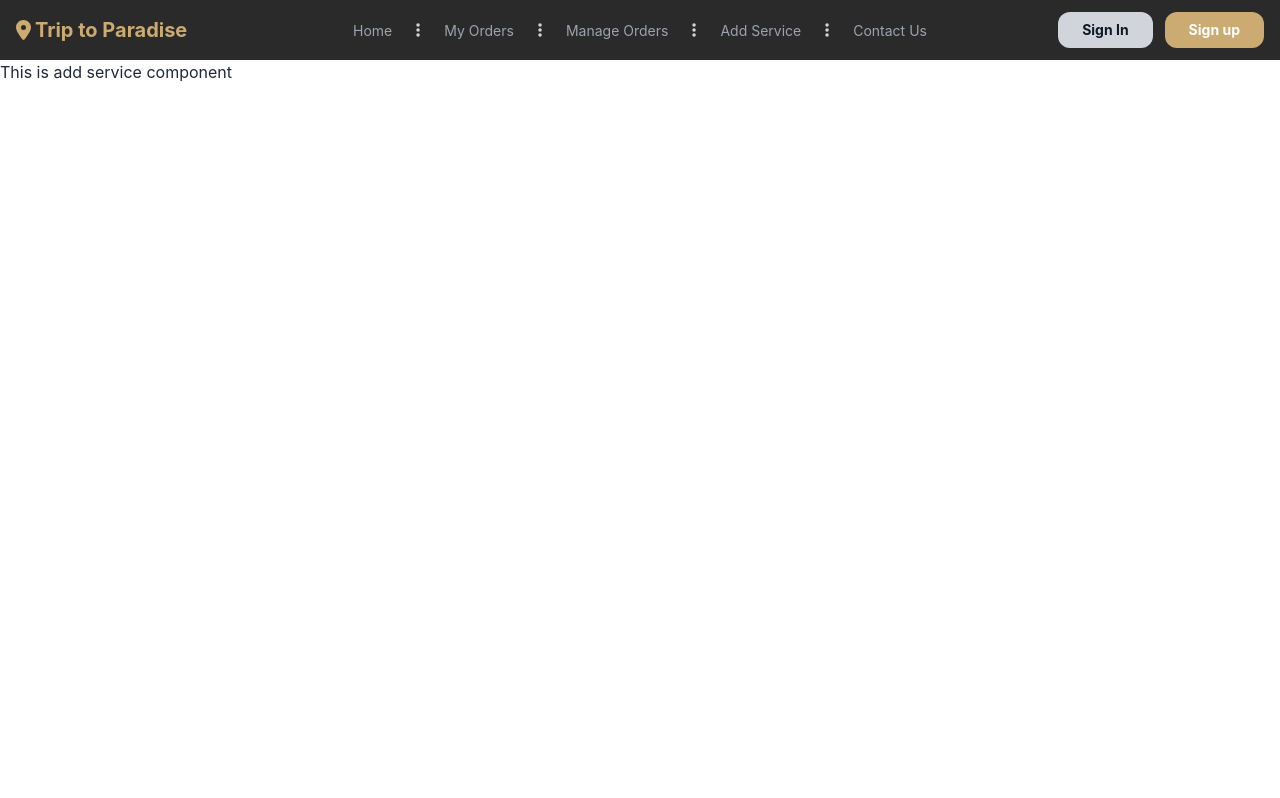
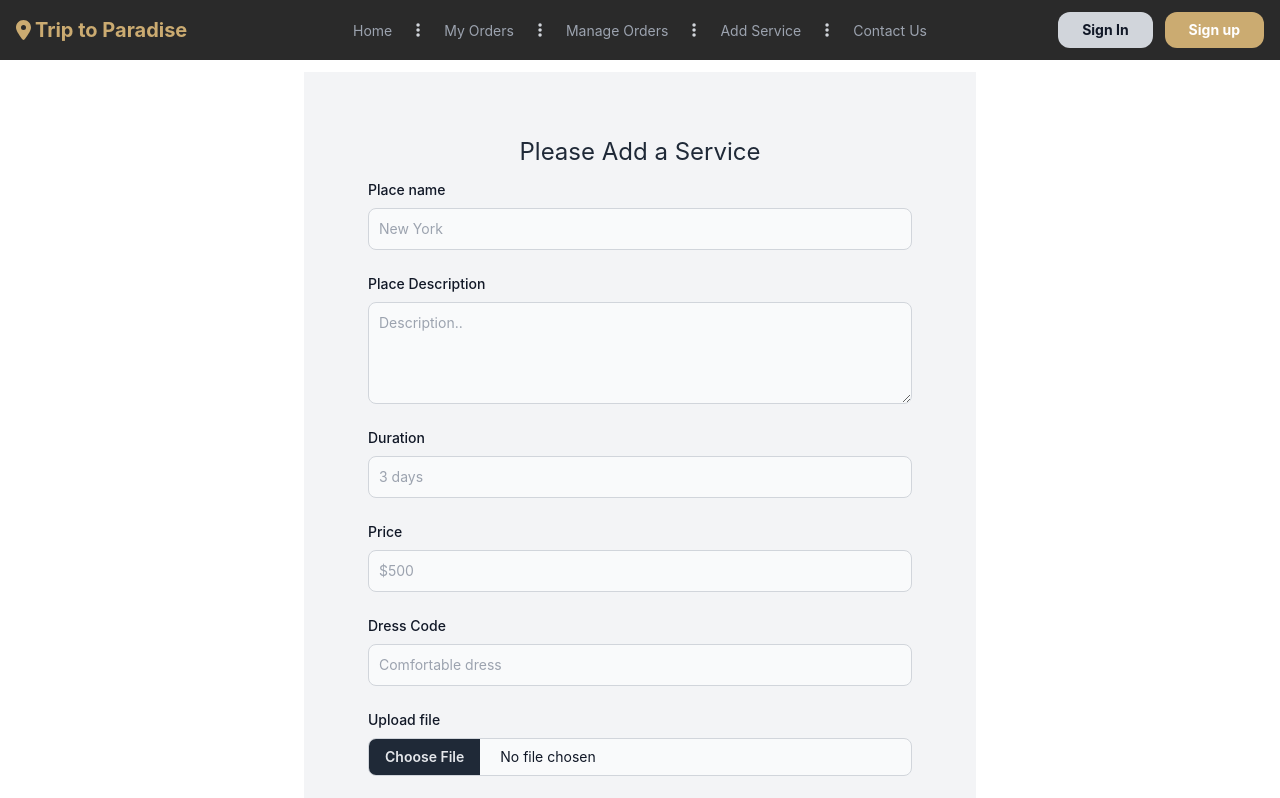
Before and after one commit to DebabrataSaha-570/trip-to-paradise-client, a React (Create React App) app: page /addService in a window 1280 px wide. Shown: the top 798 px of the page. Built offline with nearby package versions, Linux system fonts and the light colour scheme.

Commit message:
add service UI added

```diff
--- a/src/Pages/AddService/AddService.js
+++ b/src/Pages/AddService/AddService.js
@@ -1,12 +1,130 @@
 import React from "react";
+import Footer from "../Shared/Footer/Footer";
 import Navigation from "../Shared/Navigation/Navigation";
 
 const AddService = () => {
   return (
-    <div>
+    <>
       <Navigation></Navigation>
-      <h3>This is add service component</h3>
-    </div>
+
+      <div className="max-w-2xl mx-auto bg-white   my-3">
+        <div className="bg-[#F3F4F6] p-16">
+          <h3 className="text-center text-2xl mb-3">Please Add a Service</h3>
+          <form>
+            <div className="grid gap-6 mb-6 lg:grid-cols-1">
+              {/* place name input */}
+              <div>
+                <label
+                  for="place_name"
+                  className="block mb-2 text-sm font-medium text-gray-900 dark:text-gray-300"
+                >
+                  Place name
+                </label>
+                <input
+                  type="text"
+                  id="place_name"
+                  className="bg-gray-50 border border-gray-300 text-gray-900 text-sm rounded-lg focus:ring-blue-500 focus:border-blue-500 block w-full p-2.5 dark:bg-gray-700 dark:border-gray-600 dark:placeholder-gray-400 dark:text-white dark:focus:ring-blue-500 dark:focus:border-blue-500"
+                  placeholder="New York"
+                  required
+                />
+              </div>
+
+              {/* place description text area */}
+              <div>
+                <label
+                  for="place_description"
+                  className="block mb-2 text-sm font-medium text-gray-900 dark:text-gray-300"
+                >
+                  Place Description
+                </label>
+                <textarea
+                  id="place_description"
+                  rows="4"
+                  className="bg-gray-50 border border-gray-300 text-gray-900 text-sm rounded-lg focus:ring-blue-500 focus:border-blue-500 block w-full p-2.5 dark:bg-gray-700 dark:border-gray-600 dark:placeholder-gray-400 dark:text-white dark:focus:ring-blue-500 dark:focus:border-blue-500"
+                  placeholder="Description.."
+                  required
+                ></textarea>
+              </div>
+
+              {/* duration text-input */}
+              <div>
+                <label
+                  for="duration"
+                  className="block mb-2 text-sm font-medium text-gray-900 dark:text-gray-300"
+                >
+                  Duration
+                </label>
+                <input
+                  type="number"
+                  id="duration"
+                  className="bg-gray-50 border border-gray-300 text-gray-900 text-sm rounded-lg focus:ring-blue-500 focus:border-blue-500 block w-full p-2.5 dark:bg-gray-700 dark:border-gray-600 dark:placeholder-gray-400 dark:text-white dark:focus:ring-blue-500 dark:focus:border-blue-500"
+                  placeholder="3 days"
+                  required
+                />
+              </div>
+
+              {/* price text-input */}
+              <div>
+                <label
+                  for="price"
+                  className="block mb-2 text-sm font-medium text-gray-900 dark:text-gray-300"
+                >
+                  Price
+                </label>
+                <input
+                  type="number"
+                  id="price"
+                  className="bg-gray-50 border border-gray-300 text-gray-900 text-sm rounded-lg focus:ring-blue-500 focus:border-blue-500 block w-full p-2.5 dark:bg-gray-700 dark:border-gray-600 dark:placeholder-gray-400 dark:text-white dark:focus:ring-blue-500 dark:focus:border-blue-500"
+                  placeholder="$500"
+                  required
+                />
+              </div>
+
+              {/* dress code input  */}
+              <div>
+                <label
+                  for="dress_code"
+                  className="block mb-2 text-sm font-medium text-gray-900 dark:text-gray-300"
+                >
+                  Dress Code
+                </label>
+                <input
+                  type="text"
+                  id="dress_code"
+                  className="bg-gray-50 border border-gray-300 text-gray-900 text-sm rounded-lg focus:ring-blue-500 focus:border-blue-500 block w-full p-2.5 dark:bg-gray-700 dark:border-gray-600 dark:placeholder-gray-400 dark:text-white dark:focus:ring-blue-500 dark:focus:border-blue-500"
+                  placeholder="Comfortable dress"
+                  required
+                />
+              </div>
+
+              {/* img upload url */}
+              <div>
+                <label
+                  class="block mb-2 text-sm font-medium text-gray-900 dark:text-gray-300"
+                  for="file_input"
+                >
+                  Upload file
+                </label>
+                <input
+                  id="file_input"
+                  type="file"
+                  className="block w-full text-sm text-gray-900 border border-gray-300 rounded-lg cursor-pointer bg-gray-50 dark:text-gray-400 focus:outline-none dark:bg-gray-700 dark:border-gray-600 dark:placeholder-gray-400 file:bg-[#1F2937] file:text-sm file:font-semibold file:text-gray-200 file:px-4 file:py-2 file:mr-5 file:cursor-pointer file:border-0 file:border-gray-300  "
+                />
+              </div>
+
+              <button
+                type="submit"
+                className="text-white bg-[#c29d59] hover:bg-[#CBAB71] focus:ring-4 focus:outline-none focus:ring-[#CBAB71] font-medium rounded-lg text-sm w-full sm:w-auto px-5 py-2.5 text-center dark:bg-blue-600 dark:hover:bg-blue-700 dark:focus:ring-blue-800"
+              >
+                Add Service
+              </button>
+            </div>
+          </form>
+        </div>
+      </div>
+
+      <Footer></Footer>
+    </>
   );
 };
 
```
